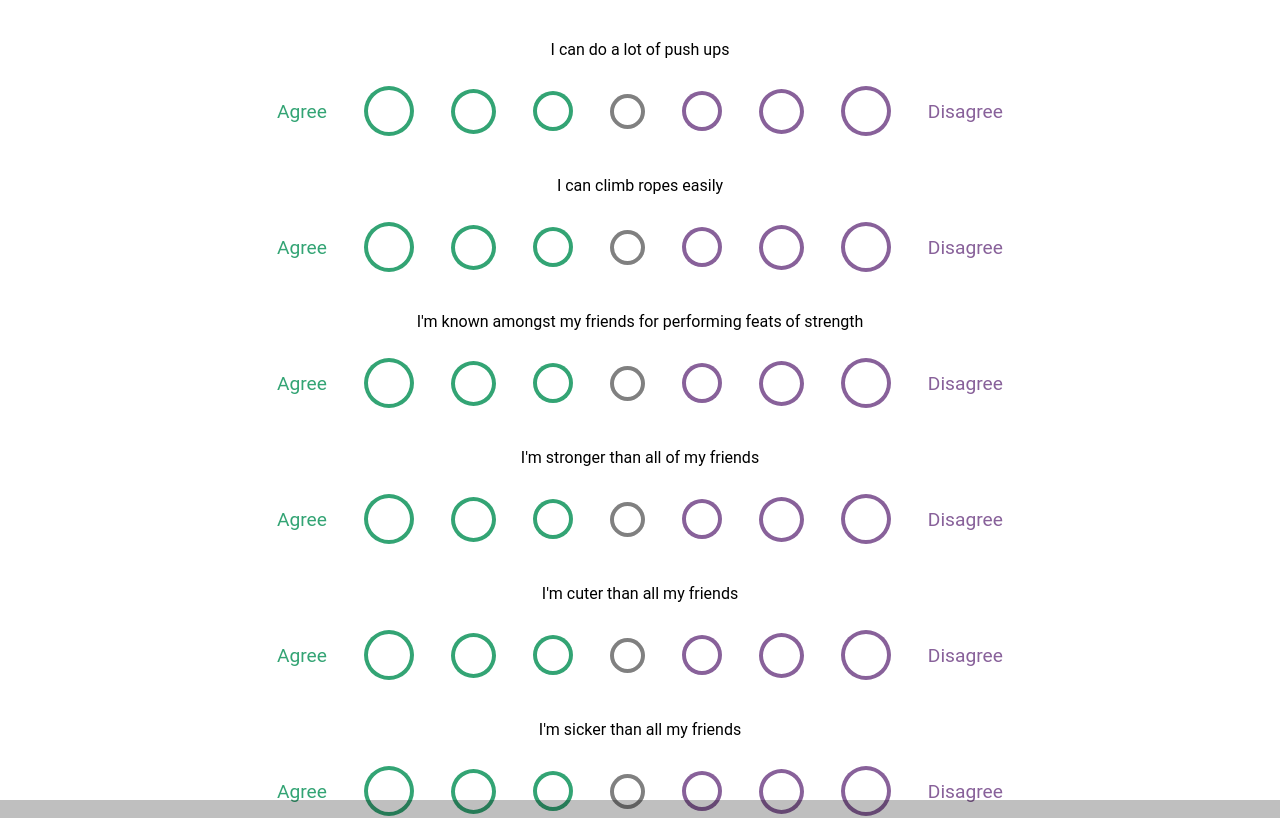
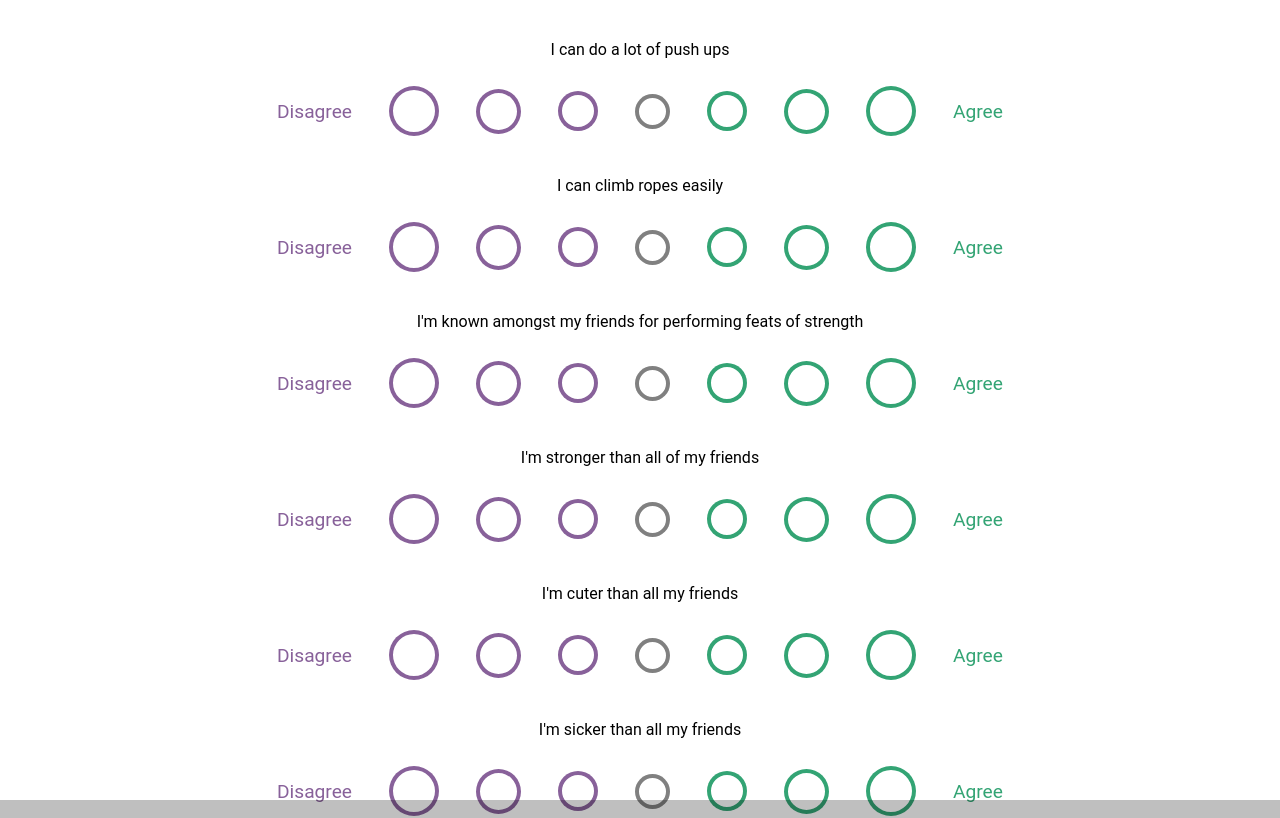
Before and after one commit to JonasKlare/dndquiz, a React (Create React App) app: page / in a window 1280 px wide. Shown: the top 818 px of the page. Built offline with nearby package versions, Linux system fonts and the light colour scheme.

Commit message:
Fixing the direction of the agree and disagree buttons

```diff
--- a/src/components/bubbleQuestion/BubbleQuestion.module.css
+++ b/src/components/bubbleQuestion/BubbleQuestion.module.css
@@ -36,7 +36,7 @@
 
     .leftCircle {
         background-color: #fff;
-        box-shadow: 0px 0px 0px 4px #33a474 inset;
+        box-shadow: 0px 0px 0px 4px #88619a inset;
         border-radius: 50%;
         height: 100%;
         width: 100%;
@@ -44,7 +44,7 @@
     }
 
         .leftCircle:hover {
-            background-color: #33a474;
+            background-color: #88619a;
         }
 
     .neutralCircle {
@@ -60,7 +60,7 @@
         }
 
     .rightCircle {
-        box-shadow: 0px 0px 0px 4px #88619a inset;
+        box-shadow: 0px 0px 0px 4px #33a474 inset;
         border-radius: 50%;
         height: 100%;
         width: 100%;
@@ -68,7 +68,7 @@
     }
 
         .rightCircle:hover {
-            background-color: #88619a;
+            background-color: #33a474;
         }
 
     .leftCircleSelected {
--- a/src/components/bubbleQuestion/BubbleQuestion.tsx
+++ b/src/components/bubbleQuestion/BubbleQuestion.tsx
@@ -46,8 +46,8 @@ export const BubbleQuestion: React.FC<IBubbleQuestionProps> = props => {
             </div>
 
             <div className={styles.selector}>
-                <div className={styles.agree}>
-                    Agree
+                <div className={styles.disagree}>
+                    Disagree
                 </div>
 
                 <div onClick={() => handleClickCircle(0)} className={styles.largeContainer}>
@@ -85,8 +85,8 @@ export const BubbleQuestion: React.FC<IBubbleQuestionProps> = props => {
                     {!selected[6] && <div className={styles.rightCircle} />}
                 </div>
 
-                <div className={styles.disagree}>
-                    Disagree
+                <div className={styles.agree}>
+                    Agree
                 </div>
             </div>
         </div>
```
Also changed, not shown: src/Questions.tsx (+0 -32 lines).
